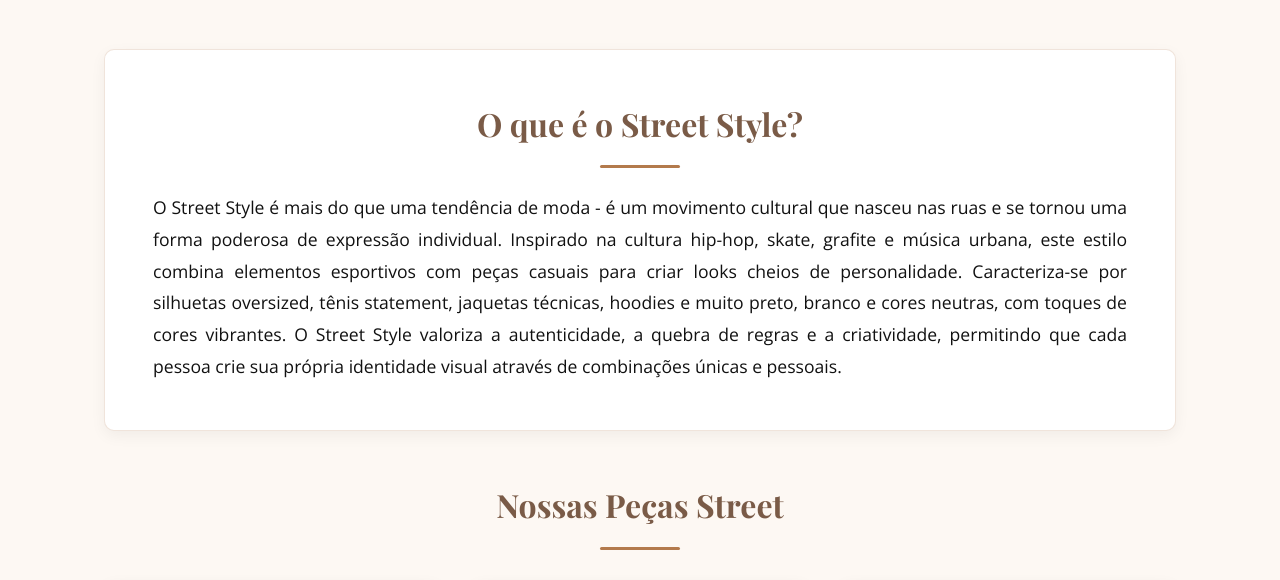
After one commit to caioromero12/ENG4021-Grupo-2, a Django app: page /nossos-produtos-street/ in a window 1280 px wide. The commit adds this page. Shown: the part 819-1399 px from the top of the page. Run offline with Django 5.2, Linux system fonts and the light colour scheme; the visitor is signed in with stand-in values (Sample User, id 1).

Commit message:
new file:   SiteModa/static/css/nossosProdutosBoho.css 	new file:   SiteModa/static/css/nossosProdutosOutfitStreet.css 	modified:   SiteModa/templates/index.html 	new file:   SiteModa/templates/nossosProdutosBoho.html 	new file:   SiteModa/templates/nossosProdutosOutfitStreet.html 	modified:   SiteModa/usuario/urls.py 	modified:   SiteModa/usuario/views.py

```diff
--- /dev/null
+++ b/SiteModa/static/css/nossosProdutosOutfitStreet.css
@@ -0,0 +1,156 @@
+:root {
+  --bege-claro: #fdf8f3;
+  --marrom: #7a5b47;
+  --caramelo: #b37a4c;
+  --preto: #111;
+  --branco: #fff;
+}
+
+* {
+    margin: 0;
+    padding: 0;
+    box-sizing: border-box;
+    font-family: 'Open Sans', sans-serif;
+}
+
+.container-street {
+    max-width: 1200px;
+    margin: 0 auto;
+    padding: 2rem 5%;
+}
+
+.hero-section {
+    text-align: center;
+    margin-bottom: 3rem;
+    padding: 2rem 0;
+}
+
+.hero-title {
+    font-family: 'Playfair Display', serif;
+    font-size: 2.5rem;
+    color: var(--marrom);
+    margin-bottom: 1rem;
+    font-weight: 700;
+}
+
+.hero-subtitle {
+    font-size: 1.3rem;
+    color: var(--caramelo);
+    font-style: italic;
+    max-width: 600px;
+    margin: 0 auto 2rem;
+}
+
+.hero-image {
+    width: 100%;
+    max-height: 500px;
+    object-fit: cover;
+    border-radius: 10px;
+    box-shadow: 0 10px 30px rgba(0,0,0,0.1);
+}
+
+.description-section {
+    background-color: var(--branco);
+    padding: 3rem;
+    border-radius: 10px;
+    margin-bottom: 3rem;
+    box-shadow: 0 5px 15px rgba(0,0,0,0.05);
+    border: 1px solid rgba(179, 122, 76, 0.2);
+}
+
+.section-title {
+    font-family: 'Playfair Display', serif;
+    font-size: 2rem;
+    color: var(--marrom);
+    margin-bottom: 1.5rem;
+    text-align: center;
+    position: relative;
+}
+
+.section-title:after {
+    content: '';
+    display: block;
+    width: 80px;
+    height: 3px;
+    background: var(--caramelo);
+    margin: 1rem auto;
+    border-radius: 2px;
+}
+
+.description-text {
+    font-size: 1.1rem;
+    line-height: 1.8;
+    color: var(--preto);
+    text-align: justify;
+}
+
+.products-section {
+    margin-bottom: 3rem;
+}
+
+.products-grid {
+    display: grid;
+    grid-template-columns: repeat(auto-fill, minmax(280px, 1fr));
+    gap: 2rem;
+    margin-top: 2rem;
+}
+
+.product-card {
+    background: var(--branco);
+    border-radius: 10px;
+    overflow: hidden;
+    box-shadow: 0 5px 15px rgba(0,0,0,0.08);
+    transition: transform 0.3s ease, box-shadow 0.3s ease;
+    border: 1px solid rgba(179, 122, 76, 0.2);
+}
+
+.product-card:hover {
+    transform: translateY(-5px);
+    box-shadow: 0 10px 25px rgba(0,0,0,0.15);
+}
+
+.product-image {
+    width: 100%;
+    height: 300px;
+    object-fit: cover;
+    display: block;
+}
+
+.product-name {
+    padding: 1.5rem;
+    text-align: center;
+    font-size: 1.2rem;
+    color: var(--marrom);
+    font-weight: 600;
+}
+
+@media (max-width: 768px) {
+    .container-street {
+        padding: 1rem;
+    }
+
+    .hero-title {
+        font-size: 2rem;
+    }
+
+    .hero-subtitle {
+        font-size: 1.1rem;
+    }
+
+    .description-text {
+        font-size: 1rem;
+    }
+
+    .products-grid {
+        grid-template-columns: repeat(auto-fill, minmax(250px, 1fr));
+        gap: 1.5rem;
+    }
+
+    .description-section {
+        padding: 2rem;
+    }
+
+    .section-title {
+        font-size: 1.7rem;
+    }
+}
--- /dev/null
+++ b/SiteModa/templates/nossosProdutosOutfitStreet.html
@@ -0,0 +1,66 @@
+{% extends 'base.html' %}
+{% load static %}
+
+{% block title %}Street Style - ClosetLab{% endblock %}
+
+{% block extra_css %}
+<link rel="stylesheet" href="{% static 'css/nossosProdutosOutfitStreet.css' %}">
+{% endblock %}
+
+{% block content %}
+<div class="container-street">
+    <section class="hero-section">
+        <h1 class="hero-title">Street Style</h1>
+        <p class="hero-subtitle">Atitude, conforto e estilo urbano em primeiro lugar.</p>
+        <img src="{% static 'img/street/street-hero.jpg' %}" alt="Street Style" class="hero-image">
+    </section>
+
+    <section class="description-section">
+        <h2 class="section-title">O que é o Street Style?</h2>
+        <p class="description-text">
+            O Street Style é mais do que uma tendência de moda - é um movimento cultural que nasceu nas ruas
+            e se tornou uma forma poderosa de expressão individual. Inspirado na cultura hip-hop, skate,
+            grafite e música urbana, este estilo combina elementos esportivos com peças casuais para criar
+            looks cheios de personalidade. Caracteriza-se por silhuetas oversized, tênis statement,
+            jaquetas técnicas, hoodies e muito preto, branco e cores neutras, com toques de cores vibrantes.
+            O Street Style valoriza a autenticidade, a quebra de regras e a criatividade, permitindo que
+            cada pessoa crie sua própria identidade visual através de combinações únicas e pessoais.
+        </p>
+    </section>
+
+    <section class="products-section">
+        <h2 class="section-title">Nossas Peças Street</h2>
+        <div class="products-grid">
+            <div class="product-card">
+                <img src="{% static 'img/street/hoodie-oversized.jpg' %}" alt="Hoodie Oversized" class="product-image">
+                <div class="product-name">Hoodie Oversized</div>
+            </div>
+
+            <div class="product-card">
+                <img src="{% static 'img/street/jaqueta-jeans.jpg' %}" alt="Jaqueta Jeans" class="product-image">
+                <div class="product-name">Jaqueta Jeans</div>
+            </div>
+
+            <div class="product-card">
+                <img src="{% static 'img/street/tenis-skate.jpg' %}" alt="Tênis Skate" class="product-image">
+                <div class="product-name">Tênis Skate</div>
+            </div>
+
+            <div class="product-card">
+                <img src="{% static 'img/street/calca-cargo.jpg' %}" alt="Calça Cargo" class="product-image">
+                <div class="product-name">Calça Cargo</div>
+            </div>
+
+            <div class="product-card">
+                <img src="{% static 'img/street/tshirt-estampada.jpg' %}" alt="T-shirt Estampada" class="product-image">
+                <div class="product-name">T-shirt Estampada</div>
+            </div>
+
+            <div class="product-card">
+                <img src="{% static 'img/street/bone-baseball.jpg' %}" alt="Boné Baseball" class="product-image">
+                <div class="product-name">Boné Baseball</div>
+            </div>
+        </div>
+    </section>
+</div>
+{% endblock %}
--- a/SiteModa/usuario/urls.py
+++ b/SiteModa/usuario/urls.py
@@ -29,4 +29,8 @@ urlpatterns = [
     # Busca com filtro
     path('buscar/', views.busca_usuario, name='busca_usuario'),
     path('resultado-busca/', views.resultado_busca, name='resultado_busca'),
+
+    # PÁGINAS DE PRODUTOS
+    path('nossos-produtos-boho/', views.nossosProdutosBoho, name='nossosProdutosBoho'),
+    path('nossos-produtos-street/', views.nossosProdutosOutfitStreet, name='nossosProdutosOutfitStreet'),
 ]
--- a/SiteModa/usuario/views.py
+++ b/SiteModa/usuario/views.py
@@ -111,3 +111,11 @@ def atendimento(request):
 @login_required(login_url='login')
 def formulario(request):
     return render(request, 'formulario.html')
+
+@login_required(login_url='login')
+def nossosProdutosBoho(request):
+    return render(request, 'nossosProdutosBoho.html')
+
+@login_required(login_url='login')
+def nossosProdutosOutfitStreet(request):
+    return render(request, 'nossosProdutosOutfitStreet.html')
```
Also changed, not shown: SiteModa/static/css/nossosProdutosBoho.css (added, +156 -0 lines), SiteModa/templates/index.html (+6 -2 lines), SiteModa/templates/nossosProdutosBoho.html (added, +65 -0 lines).
